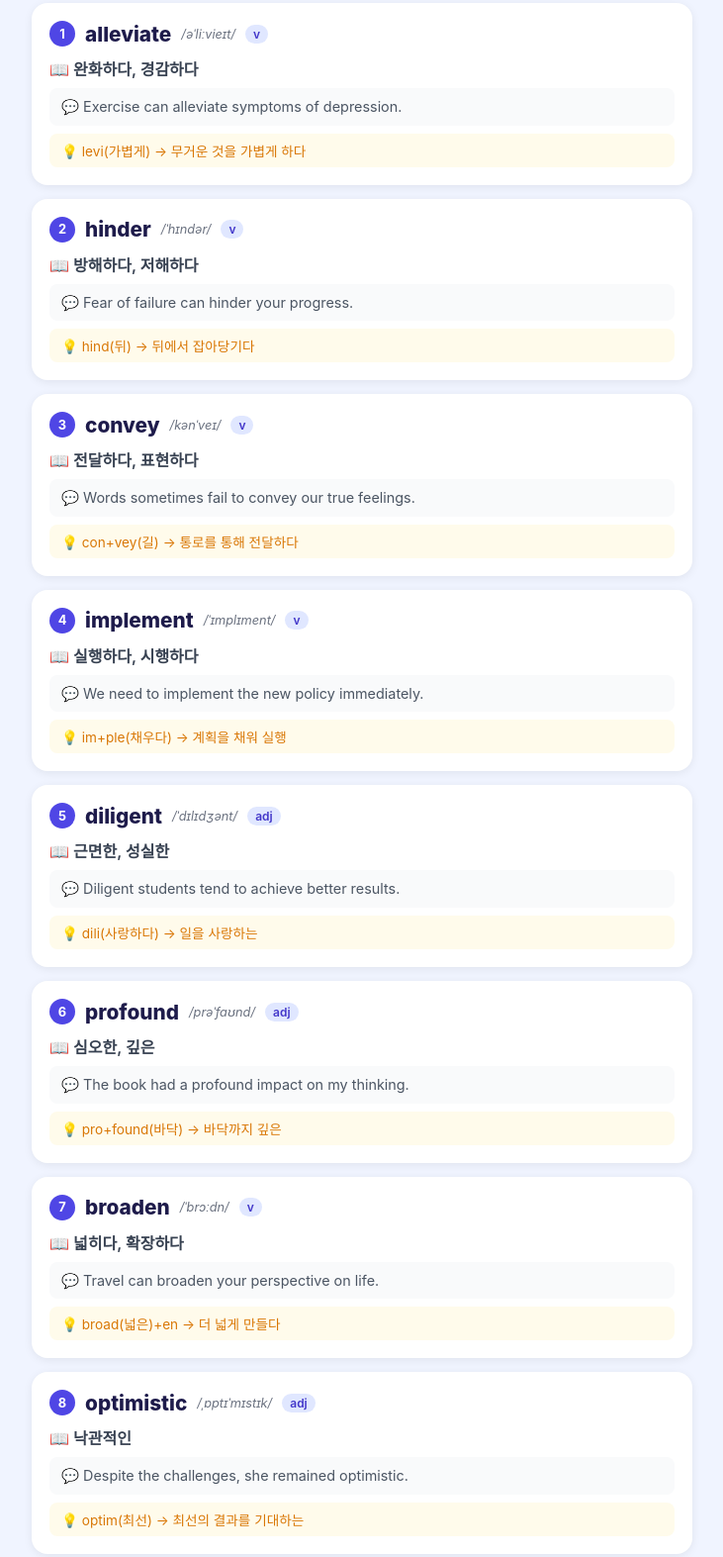
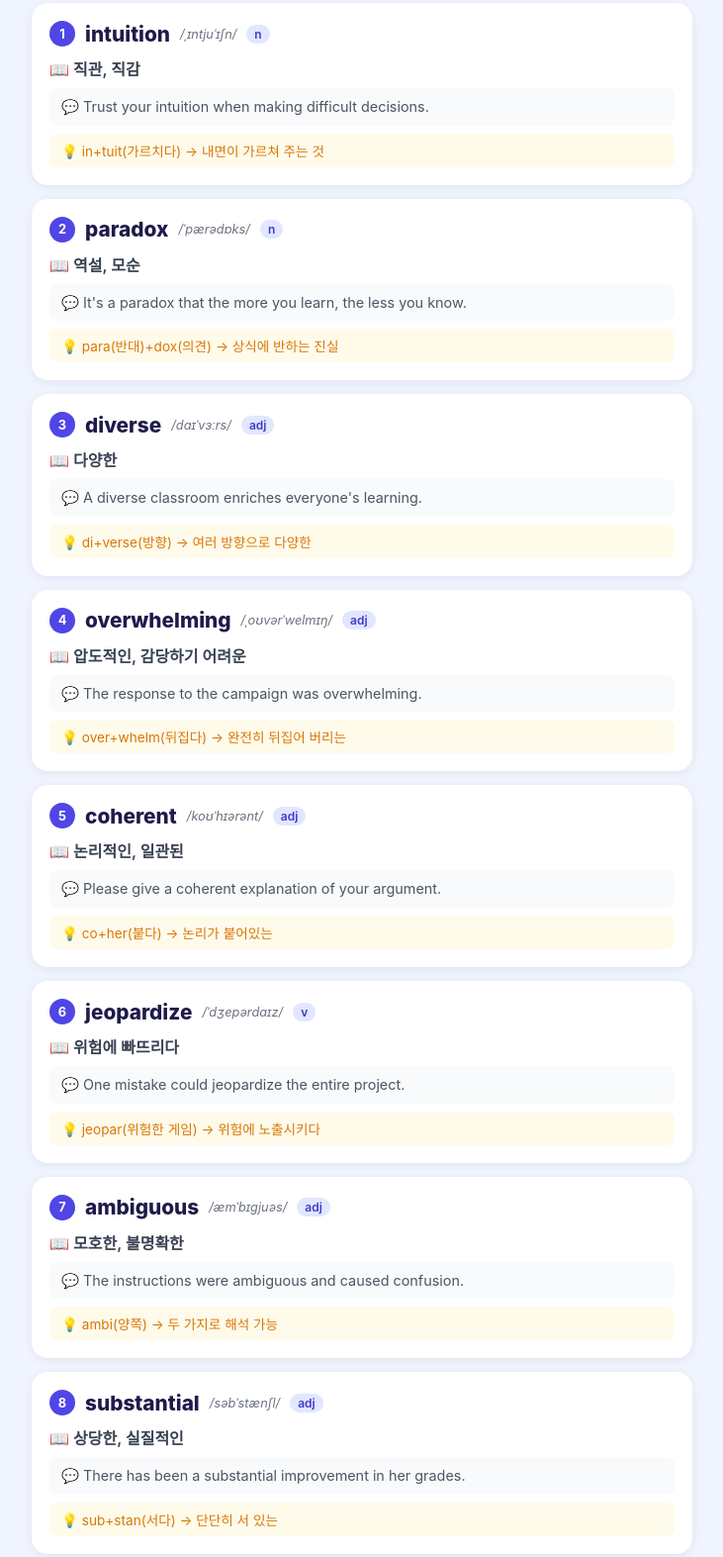
Before and after one commit to gezzang82/linzi-vocab, a plain HTML site: page index.html in a window 1280 px wide. Shown: the part 186-1759 px from the top of the page at 99% size, without its empty margins (274-1005 px from the left). Drawn offline with Linux system fonts and the light colour scheme.

Commit message:
Daily vocab update 2026-05-30

```diff
--- a/index.html
+++ b/index.html
@@ -48,138 +48,138 @@
         <div class="card" id="card-1">
           <div class="card-header">
             <span class="num">1</span>
-            <h2 class="word">alleviate</h2>
-            <span class="pron">/əˈliːvieɪt/</span>
-            <span class="pos-badge">v</span>
+            <h2 class="word">intuition</h2>
+            <span class="pron">/ˌɪntjuˈɪʃn/</span>
+            <span class="pos-badge">n</span>
           </div>
-          <div class="meaning">📖 완화하다, 경감하다</div>
-          <div class="example">💬 Exercise can alleviate symptoms of depression.</div>
-          <div class="tip">💡 levi(가볍게) → 무거운 것을 가볍게 하다</div>
+          <div class="meaning">📖 직관, 직감</div>
+          <div class="example">💬 Trust your intuition when making difficult decisions.</div>
+          <div class="tip">💡 in+tuit(가르치다) → 내면이 가르쳐 주는 것</div>
         </div>
         <div class="card" id="card-2">
           <div class="card-header">
             <span class="num">2</span>
-            <h2 class="word">hinder</h2>
-            <span class="pron">/ˈhɪndər/</span>
-            <span class="pos-badge">v</span>
+            <h2 class="word">paradox</h2>
+            <span class="pron">/ˈpærədɒks/</span>
+            <span class="pos-badge">n</span>
           </div>
-          <div class="meaning">📖 방해하다, 저해하다</div>
-          <div class="example">💬 Fear of failure can hinder your progress.</div>
-          <div class="tip">💡 hind(뒤) → 뒤에서 잡아당기다</div>
+          <div class="meaning">📖 역설, 모순</div>
+          <div class="example">💬 It's a paradox that the more you learn, the less you know.</div>
+          <div class="tip">💡 para(반대)+dox(의견) → 상식에 반하는 진실</div>
         </div>
         <div class="card" id="card-3">
           <div class="card-header">
             <span class="num">3</span>
-            <h2 class="word">convey</h2>
-            <span class="pron">/kənˈveɪ/</span>
-            <span class="pos-badge">v</span>
+            <h2 class="word">diverse</h2>
+            <span class="pron">/daɪˈvɜːrs/</span>
+            <span class="pos-badge">adj</span>
           </div>
-          <div class="meaning">📖 전달하다, 표현하다</div>
-          <div class="example">💬 Words sometimes fail to convey our true feelings.</div>
-          <div class="tip">💡 con+vey(길) → 통로를 통해 전달하다</div>
+          <div class="meaning">📖 다양한</div>
+          <div class="example">💬 A diverse classroom enriches everyone's learning.</div>
+          <div class="tip">💡 di+verse(방향) → 여러 방향으로 다양한</div>
         </div>
         <div class="card" id="card-4">
           <div class="card-header">
             <span class="num">4</span>
-            <h2 class="word">implement</h2>
-            <span class="pron">/ˈɪmplɪment/</span>
-            <span class="pos-badge">v</span>
+            <h2 class="word">overwhelming</h2>
+            <span class="pron">/ˌoʊvərˈwelmɪŋ/</span>
+            <span class="pos-badge">adj</span>
           </div>
-          <div class="meaning">📖 실행하다, 시행하다</div>
-          <div class="example">💬 We need to implement the new policy immediately.</div>
-          <div class="tip">💡 im+ple(채우다) → 계획을 채워 실행</div>
+          <div class="meaning">📖 압도적인, 감당하기 어려운</div>
+          <div class="example">💬 The response to the campaign was overwhelming.</div>
+          <div class="tip">💡 over+whelm(뒤집다) → 완전히 뒤집어 버리는</div>
         </div>
         <div class="card" id="card-5">
           <div class="card-header">
             <span class="num">5</span>
-            <h2 class="word">diligent</h2>
-            <span class="pron">/ˈdɪlɪdʒənt/</span>
+            <h2 class="word">coherent</h2>
+            <span class="pron">/koʊˈhɪərənt/</span>
             <span class="pos-badge">adj</span>
           </div>
-          <div class="meaning">📖 근면한, 성실한</div>
-          <div class="example">💬 Diligent students tend to achieve better results.</div>
-          <div class="tip">💡 dili(사랑하다) → 일을 사랑하는</div>
+          <div class="meaning">📖 논리적인, 일관된</div>
+          <div class="example">💬 Please give a coherent explanation of your argument.</div>
+          <div class="tip">💡 co+her(붙다) → 논리가 붙어있는</div>
         </div>
         <div class="card" id="card-6">
           <div class="card-header">
             <span class="num">6</span>
-            <h2 class="word">profound</h2>
-            <span class="pron">/prəˈfaʊnd/</span>
-            <span class="pos-badge">adj</span>
+            <h2 class="word">jeopardize</h2>
+            <span class="pron">/ˈdʒepərdaɪz/</span>
+            <span class="pos-badge">v</span>
           </div>
-          <div class="meaning">📖 심오한, 깊은</div>
-          <div class="example">💬 The book had a profound impact on my thinking.</div>
-          <div class="tip">💡 pro+found(바닥) → 바닥까지 깊은</div>
+          <div class="meaning">📖 위험에 빠뜨리다</div>
+          <div class="example">💬 One mistake could jeopardize the entire project.</div>
+          <div class="tip">💡 jeopar(위험한 게임) → 위험에 노출시키다</div>
         </div>
         <div class="card" id="card-7">
           <div class="card-header">
             <span class="num">7</span>
-            <h2 class="word">broaden</h2>
-            <span class="pron">/ˈbrɔːdn/</span>
-            <span class="pos-badge">v</span>
+            <h2 class="word">ambiguous</h2>
+            <span class="pron">/æmˈbɪɡjuəs/</span>
+            <span class="pos-badge">adj</span>
           </div>
-          <div class="meaning">📖 넓히다, 확장하다</div>
-          <div class="example">💬 Travel can broaden your perspective on life.</div>
-          <div class="tip">💡 broad(넓은)+en → 더 넓게 만들다</div>
+          <div class="meaning">📖 모호한, 불명확한</div>
+          <div class="example">💬 The instructions were ambiguous and caused confusion.</div>
+          <div class="tip">💡 ambi(양쪽) → 두 가지로 해석 가능</div>
         </div>
         <div class="card" id="card-8">
           <div class="card-header">
             <span class="num">8</span>
-            <h2 class="word">optimistic</h2>
-            <span class="pron">/ˌɒptɪˈmɪstɪk/</span>
+            <h2 class="word">substantial</h2>
+            <span class="pron">/səbˈstænʃl/</span>
             <span class="pos-badge">adj</span>
           </div>
-          <div class="meaning">📖 낙관적인</div>
-          <div class="example">💬 Despite the challenges, she remained optimistic.</div>
-          <div class="tip">💡 optim(최선) → 최선의 결과를 기대하는</div>
+          <div class="meaning">📖 상당한, 실질적인</div>
+          <div class="example">💬 There has been a substantial improvement in her grades.</div>
+          <div class="tip">💡 sub+stan(서다) → 단단히 서 있는</div>
         </div>
         <div class="card" id="card-9">
           <div class="card-header">
             <span class="num">9</span>
-            <h2 class="word">yield</h2>
-            <span class="pron">/jiːld/</span>
+            <h2 class="word">grasp</h2>
+            <span class="pron">/ɡræsp/</span>
             <span class="pos-badge">v/n</span>
           </div>
-          <div class="meaning">📖 생산하다, 양보하다 / 수익</div>
-          <div class="example">💬 Hard work eventually yields positive results.</div>
-          <div class="tip">💡 농사에서 수확물을 내어주는 이미지</div>
+          <div class="meaning">📖 이해하다, 파악하다</div>
+          <div class="example">💬 It took me a while to grasp the concept.</div>
+          <div class="tip">💡 손으로 꽉 쥐듯 개념을 잡는 이미지</div>
         </div>
         <div class="card" id="card-10">
           <div class="card-header">
             <span class="num">10</span>
-            <h2 class="word">inevitable</h2>
-            <span class="pron">/ɪnˈevɪtəbl/</span>
-            <span class="pos-badge">adj</span>
+            <h2 class="word">integrity</h2>
+            <span class="pron">/ɪnˈteɡrəti/</span>
+            <span class="pos-badge">n</span>
           </div>
-          <div class="meaning">📖 피할 수 없는, 불가피한</div>
-          <div class="example">💬 Change is inevitable in any growing organization.</div>
-          <div class="tip">💡 in(부정)+evit(피하다) → 피할 수 없는</div>
+          <div class="meaning">📖 성실함, 도덕성</div>
+          <div class="example">💬 A good leader must act with integrity at all times.</div>
+          <div class="tip">💡 integr(완전한) → 흠 없이 완전한 도덕성</div>
         </div>
   <div class="section-title">✏️ 미니 퀴즈 (5문제)</div>
 
         <div class="quiz-item" id="quiz-1">
-          <p class="quiz-q">Q1. <strong>hinder</strong>의 뜻은?</p>
-          <div class="options"><button class="opt-btn" onclick="checkAnswer(this, 'hinder', 'profound')">심오한, 깊은</button><button class="opt-btn" onclick="checkAnswer(this, 'hinder', 'alleviate')">완화하다, 경감하다</button><button class="opt-btn" onclick="checkAnswer(this, 'hinder', 'diligent')">근면한, 성실한</button><button class="opt-btn" onclick="checkAnswer(this, 'hinder', 'hinder')">방해하다, 저해하다</button></div>
+          <p class="quiz-q">Q1. <strong>diverse</strong>의 뜻은?</p>
+          <div class="options"><button class="opt-btn" onclick="checkAnswer(this, 'diverse', 'intuition')">직관, 직감</button><button class="opt-btn" onclick="checkAnswer(this, 'diverse', 'diverse')">다양한</button><button class="opt-btn" onclick="checkAnswer(this, 'diverse', 'integrity')">성실함, 도덕성</button><button class="opt-btn" onclick="checkAnswer(this, 'diverse', 'ambiguous')">모호한, 불명확한</button></div>
           <div class="quiz-result" id="result-1"></div>
         </div>
         <div class="quiz-item" id="quiz-2">
-          <p class="quiz-q">Q2. <strong>inevitable</strong>의 뜻은?</p>
-          <div class="options"><button class="opt-btn" onclick="checkAnswer(this, 'inevitable', 'yield')">생산하다, 양보하다 / 수익</button><button class="opt-btn" onclick="checkAnswer(this, 'inevitable', 'inevitable')">피할 수 없는, 불가피한</button><button class="opt-btn" onclick="checkAnswer(this, 'inevitable', 'convey')">전달하다, 표현하다</button><button class="opt-btn" onclick="checkAnswer(this, 'inevitable', 'implement')">실행하다, 시행하다</button></div>
+          <p class="quiz-q">Q2. <strong>overwhelming</strong>의 뜻은?</p>
+          <div class="options"><button class="opt-btn" onclick="checkAnswer(this, 'overwhelming', 'jeopardize')">위험에 빠뜨리다</button><button class="opt-btn" onclick="checkAnswer(this, 'overwhelming', 'substantial')">상당한, 실질적인</button><button class="opt-btn" onclick="checkAnswer(this, 'overwhelming', 'overwhelming')">압도적인, 감당하기 어려운</button><button class="opt-btn" onclick="checkAnswer(this, 'overwhelming', 'ambiguous')">모호한, 불명확한</button></div>
           <div class="quiz-result" id="result-2"></div>
         </div>
         <div class="quiz-item" id="quiz-3">
-          <p class="quiz-q">Q3. <strong>convey</strong>의 뜻은?</p>
-          <div class="options"><button class="opt-btn" onclick="checkAnswer(this, 'convey', 'yield')">생산하다, 양보하다 / 수익</button><button class="opt-btn" onclick="checkAnswer(this, 'convey', 'diligent')">근면한, 성실한</button><button class="opt-btn" onclick="checkAnswer(this, 'convey', 'convey')">전달하다, 표현하다</button><button class="opt-btn" onclick="checkAnswer(this, 'convey', 'alleviate')">완화하다, 경감하다</button></div>
+          <p class="quiz-q">Q3. <strong>ambiguous</strong>의 뜻은?</p>
+          <div class="options"><button class="opt-btn" onclick="checkAnswer(this, 'ambiguous', 'ambiguous')">모호한, 불명확한</button><button class="opt-btn" onclick="checkAnswer(this, 'ambiguous', 'integrity')">성실함, 도덕성</button><button class="opt-btn" onclick="checkAnswer(this, 'ambiguous', 'grasp')">이해하다, 파악하다</button><button class="opt-btn" onclick="checkAnswer(this, 'ambiguous', 'substantial')">상당한, 실질적인</button></div>
           <div class="quiz-result" id="result-3"></div>
         </div>
         <div class="quiz-item" id="quiz-4">
-          <p class="quiz-q">Q4. <strong>diligent</strong>의 뜻은?</p>
-          <div class="options"><button class="opt-btn" onclick="checkAnswer(this, 'diligent', 'alleviate')">완화하다, 경감하다</button><button class="opt-btn" onclick="checkAnswer(this, 'diligent', 'implement')">실행하다, 시행하다</button><button class="opt-btn" onclick="checkAnswer(this, 'diligent', 'diligent')">근면한, 성실한</button><button class="opt-btn" onclick="checkAnswer(this, 'diligent', 'profound')">심오한, 깊은</button></div>
+          <p class="quiz-q">Q4. <strong>intuition</strong>의 뜻은?</p>
+          <div class="options"><button class="opt-btn" onclick="checkAnswer(this, 'intuition', 'coherent')">논리적인, 일관된</button><button class="opt-btn" onclick="checkAnswer(this, 'intuition', 'intuition')">직관, 직감</button><button class="opt-btn" onclick="checkAnswer(this, 'intuition', 'overwhelming')">압도적인, 감당하기 어려운</button><button class="opt-btn" onclick="checkAnswer(this, 'intuition', 'substantial')">상당한, 실질적인</button></div>
           <div class="quiz-result" id="result-4"></div>
         </div>
         <div class="quiz-item" id="quiz-5">
-          <p class="quiz-q">Q5. <strong>broaden</strong>의 뜻은?</p>
-          <div class="options"><button class="opt-btn" onclick="checkAnswer(this, 'broaden', 'optimistic')">낙관적인</button><button class="opt-btn" onclick="checkAnswer(this, 'broaden', 'inevitable')">피할 수 없는, 불가피한</button><button class="opt-btn" onclick="checkAnswer(this, 'broaden', 'convey')">전달하다, 표현하다</button><button class="opt-btn" onclick="checkAnswer(this, 'broaden', 'broaden')">넓히다, 확장하다</button></div>
+          <p class="quiz-q">Q5. <strong>substantial</strong>의 뜻은?</p>
+          <div class="options"><button class="opt-btn" onclick="checkAnswer(this, 'substantial', 'substantial')">상당한, 실질적인</button><button class="opt-btn" onclick="checkAnswer(this, 'substantial', 'jeopardize')">위험에 빠뜨리다</button><button class="opt-btn" onclick="checkAnswer(this, 'substantial', 'coherent')">논리적인, 일관된</button><button class="opt-btn" onclick="checkAnswer(this, 'substantial', 'grasp')">이해하다, 파악하다</button></div>
           <div class="quiz-result" id="result-5"></div>
         </div>
   <div class="score-box" id="score-box">
```
